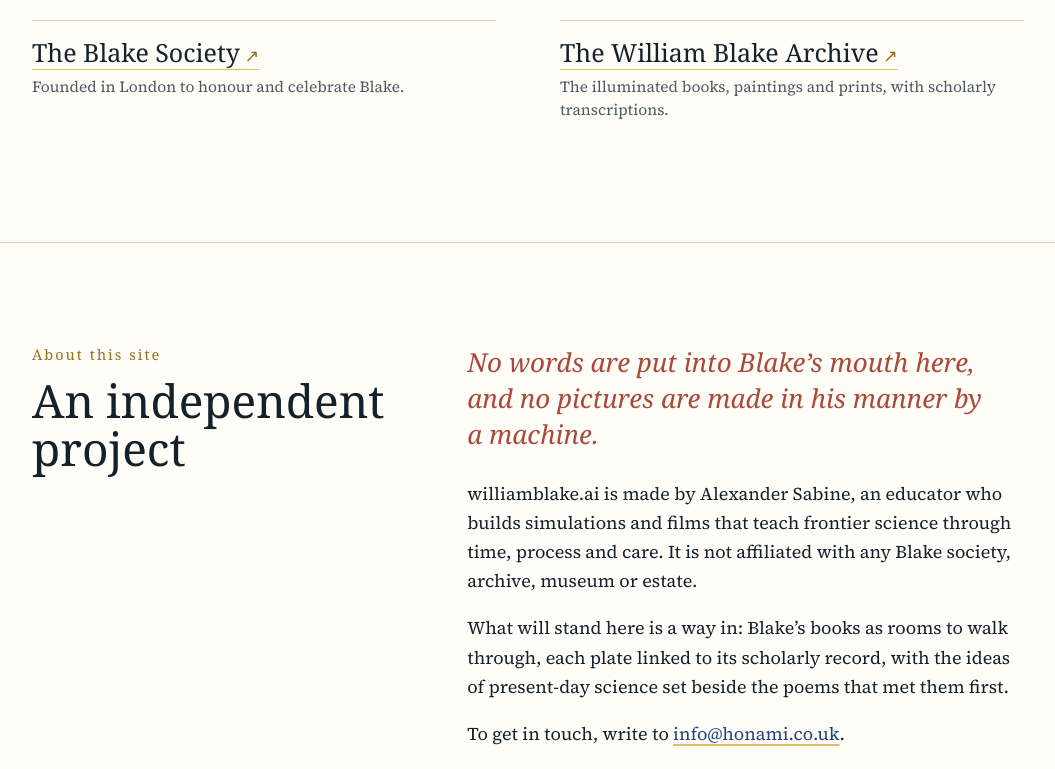
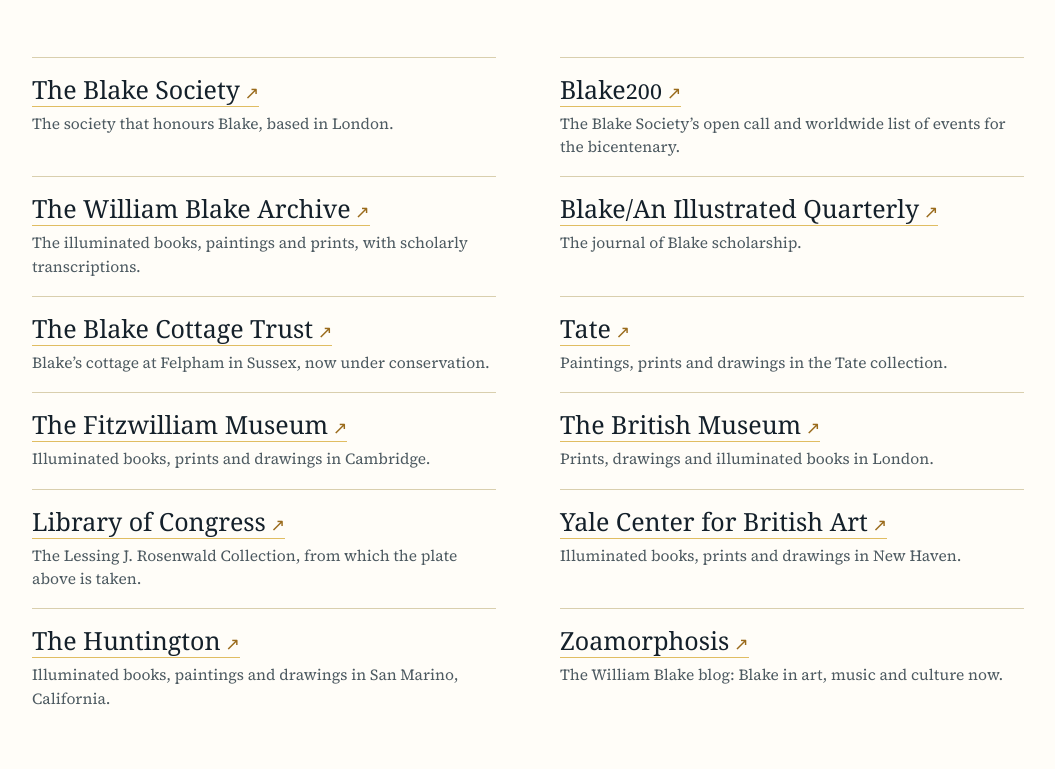
Before and after one commit to alexsabine/williamblake, a plain HTML site: page index.html in a window 1280 px wide. Shown: the part 4409-5178 px from the top of the page, without its empty margins (112-1167 px from the left). Drawn offline with Linux system fonts and the light colour scheme; animation ran at ten frames a second; a web font is replaced by a local one.

Commit message:
Holding page: Blake’s words checked against Erdman, links to Blake bodies, the two livestreams
Co-Authored-By: Claude Fable 5.2 <noreply@anthropic.com>
Claude-Session: https://claude.ai/code/session_01Uwzb4iqMdcXLJ8obVakqCr

```diff
--- a/index.html
+++ b/index.html
@@ -91,6 +91,7 @@ section{padding:clamp(52px,8vw,108px) 0;border-bottom:1px solid var(--hair)}
 .day dl{margin:0 0 22px;display:grid;grid-template-columns:auto 1fr;gap:6px 18px;font-size:16.5px;line-height:1.5}
 .day dt{font:400 13px/1.9 var(--caps);letter-spacing:.11em;color:var(--soft)}
 .day dd{margin:0}
+.day .hour{font-size:15.5px;line-height:1.5;color:var(--soft);margin:-6px 0 22px;max-width:26em}
 .btn{display:inline-flex;align-items:center;gap:10px;min-height:48px;font:400 14.5px/1.2 var(--caps);letter-spacing:.11em;text-decoration:none;padding:12px 20px;border:1px solid var(--ink);color:var(--ink);background:transparent;margin-top:auto;align-self:flex-start}
 .btn:hover{background:var(--ink);color:var(--paper)}
 .after{margin:clamp(22px,3.4vw,36px) 0 0;max-width:44em;color:var(--soft)}
@@ -100,6 +101,7 @@ section{padding:clamp(52px,8vw,108px) 0;border-bottom:1px solid var(--hair)}
 .else a{font:400 clamp(21px,2.3vw,25px)/1.25 var(--fell);color:var(--ink);text-decoration:none;border-bottom:1px solid var(--leaf)}
 .else a:hover{color:var(--blue);border-color:var(--blue)}
 .else a::after{content:" \2197";font-size:.7em;color:var(--gold)}
+.else a .n{display:inline;margin:0;font:400 .9em/1 var(--body);color:inherit;letter-spacing:.01em}
 .else span{display:block;margin-top:5px;font-size:15.5px;line-height:1.5;color:var(--soft)}
 
 .about{display:grid;grid-template-columns:minmax(0,1fr) minmax(0,1.5fr);gap:clamp(18px,5vw,64px)}
@@ -173,7 +175,7 @@ From Single vision &amp; Newtons sleep<cite>Letter to Thomas Butts · 1802</cite
 
 <section class="wash" id="days"><div class="wrap">
   <div class="head">
-    <div><p class="caps">2027</p><h2>Two days, two contrary states</h2></div>
+    <div><p class="caps">Blake 200 · 2027</p><h2>Two days, two contrary states</h2></div>
     <p>Two livestreams hosted by Daniel Friedman mark the year: one on the day Blake died, one on the day he was born. They take their names from his <i>Songs of Innocence and of Experience</i>.</p>
   </div>
   <div class="days">
@@ -187,6 +189,7 @@ From Single vision &amp; Newtons sleep<cite>Letter to Thomas Butts · 1802</cite
         <dt>Eastern</dt><dd>1:00 in the afternoon</dd>
         <dt>Pacific</dt><dd>10:00 in the morning</dd>
       </dl>
+      <p class="hour">“About six in the summer evening” is when he died, by Gilchrist’s account.</p>
       <a class="btn" href="https://youtube.com/live/2BgeWhbTXfw" target="_blank" rel="noopener">The livestream ↗</a>
     </article>
     <article class="day seen">
@@ -211,8 +214,18 @@ From Single vision &amp; Newtons sleep<cite>Letter to Thomas Butts · 1802</cite
     <p>This site is not a catalogue of Blake’s works, and it speaks for none of these bodies. For the plates, the texts and the people who have cared for them longest, go here.</p>
   </div>
   <ul class="else">
-    <li><a href="https://www.blakesociety.org/" target="_blank" rel="noopener">The Blake Society</a><span>Founded in London to honour and celebrate Blake.</span></li>
+    <li><a href="https://blakesociety.org/" target="_blank" rel="noopener">The Blake Society</a><span>The society that honours Blake, based in London.</span></li>
+    <li><a href="https://blakesociety.org/blake-200/" target="_blank" rel="noopener">Blake<span class="n">200</span></a><span>The Blake Society’s open call and worldwide list of events for the bicentenary.</span></li>
     <li><a href="https://www.blakearchive.org/" target="_blank" rel="noopener">The William Blake Archive</a><span>The illuminated books, paintings and prints, with scholarly transcriptions.</span></li>
+    <li><a href="https://blakequarterly.org/" target="_blank" rel="noopener">Blake/An Illustrated Quarterly</a><span>The journal of Blake scholarship.</span></li>
+    <li><a href="https://www.blakecottage.org/" target="_blank" rel="noopener">The Blake Cottage Trust</a><span>Blake’s cottage at Felpham in Sussex, now under conservation.</span></li>
+    <li><a href="https://www.tate.org.uk/art/artists/william-blake-39" target="_blank" rel="noopener">Tate</a><span>Paintings, prints and drawings in the Tate collection.</span></li>
+    <li><a href="https://fitzmuseum.cam.ac.uk/" target="_blank" rel="noopener">The Fitzwilliam Museum</a><span>Illuminated books, prints and drawings in Cambridge.</span></li>
+    <li><a href="https://www.britishmuseum.org/" target="_blank" rel="noopener">The British Museum</a><span>Prints, drawings and illuminated books in London.</span></li>
+    <li><a href="https://www.loc.gov/collections/lessing-j-rosenwald/about-this-collection/" target="_blank" rel="noopener">Library of Congress</a><span>The Lessing J. Rosenwald Collection, from which the plate above is taken.</span></li>
+    <li><a href="https://britishart.yale.edu/" target="_blank" rel="noopener">Yale Center for British Art</a><span>Illuminated books, prints and drawings in New Haven.</span></li>
+    <li><a href="https://www.huntington.org/" target="_blank" rel="noopener">The Huntington</a><span>Illuminated books, paintings and drawings in San Marino, California.</span></li>
+    <li><a href="https://zoamorphosis.com/" target="_blank" rel="noopener">Zoamorphosis</a><span>The William Blake blog: Blake in art, music and culture now.</span></li>
   </ul>
 </div></section>
 
```
